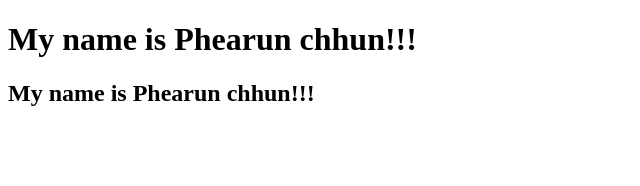
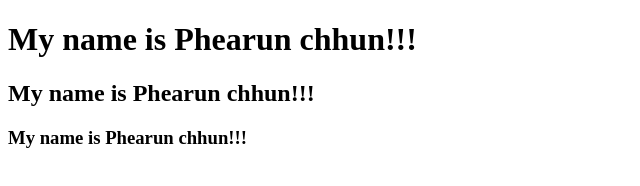
Before and after one commit to Phearun-chhun/git-testing, a plain HTML site: page index.html in a window 1280 px wide. Shown: the whole page, without its empty margins (0-640 px from the left). Drawn offline with Linux system fonts and the light colour scheme.

Commit message:
add heading 3

```diff
--- a/index.html
+++ b/index.html
@@ -9,5 +9,6 @@
 <body>
     <h1>My name is Phearun chhun!!!</h1>
     <h2>My name is Phearun chhun!!!</h2>
+    <h3>My name is Phearun chhun!!!</h3>
 </body>
 </html>
```
